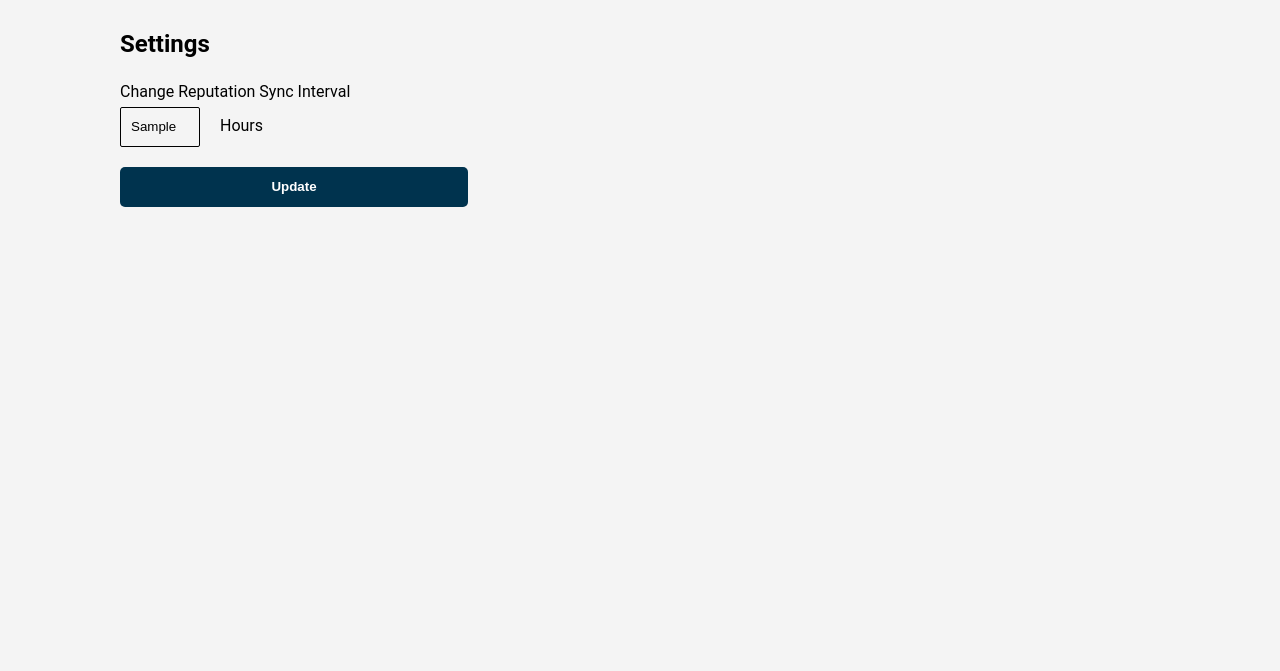
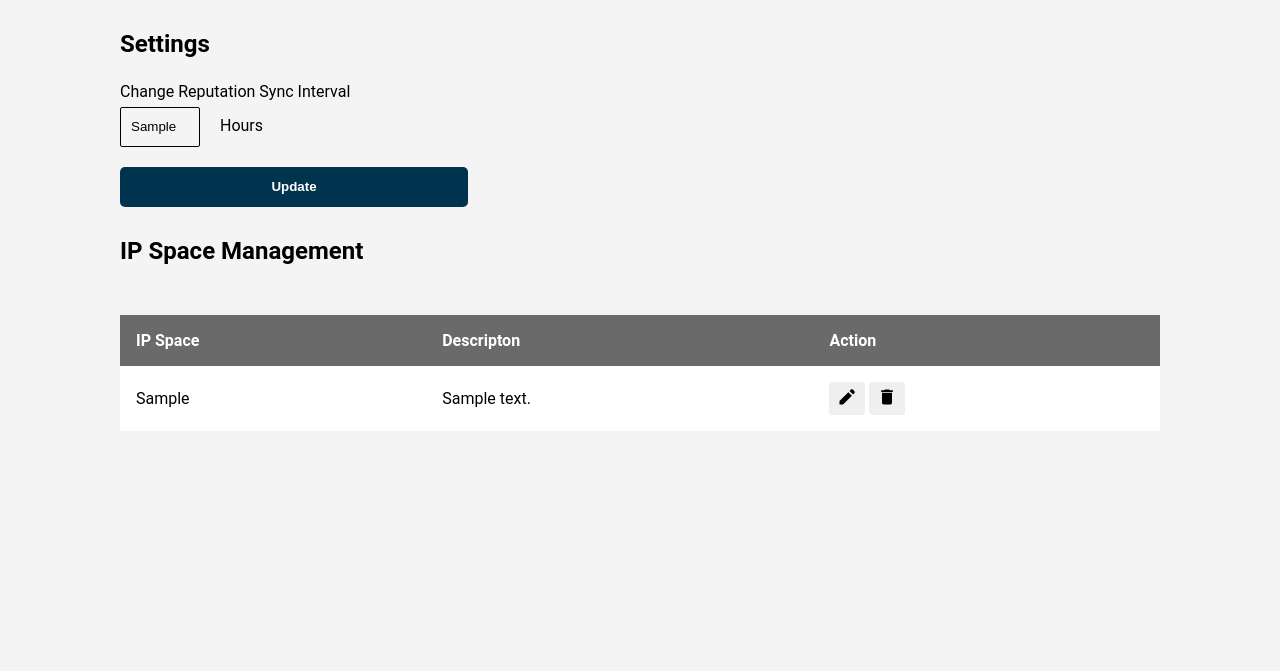
Before and after one commit to judithkwesi/ip-monitoring-tool, a Django app: template mainapp/templates/registration/settings.html in a window 1280 px wide. Shown: the top 671 px of the page. Run offline with Django 4.2, Linux system fonts and the light colour scheme; the template is opened without the code that fills it: most values are stand-ins (such as "Sample title", 1, 10 or a date in 2020).

Commit message:
Fix: Edit and delete IP space by admin (#89)
* Fix: edit or delete IP space by admin

```diff
--- a/mainapp/forms.py
+++ b/mainapp/forms.py
@@ -16,6 +16,11 @@ class SyncIntervalForm(forms.ModelForm):
     class Meta:
         model = SyncInterval
         fields = ['sync_interval']
+
+class IPSpaceEditForm(forms.ModelForm):
+    class Meta:
+        model = IPSpace
+        fields = ['ip_space', 'description']
 
 class AddIPForm(forms.ModelForm):
     ip_space = forms.CharField(required=True, min_length=3, widget=forms.TextInput(attrs={'placeholder': 'Enter your username'}))
--- a/mainapp/static/css/base.css
+++ b/mainapp/static/css/base.css
@@ -624,3 +656,14 @@ td {
 .mar {
   margin-top: 15px;
 }
+
+.btn-icons {
+  border: none;
+  padding: 5px 8px;
+  border-radius: 4px;
+  cursor: pointer;
+}
+
+.btn-icons img {
+  width: 20px;
+}
--- a/mainapp/templates/registration/settings.html
+++ b/mainapp/templates/registration/settings.html
@@ -24,5 +24,139 @@
       <input class="btn" type="submit" value="Update" />
     </form>
   </div>
+
+  <div id="overlay-dashboard">
+    <form action="{% url 'edit_ip' 0 %}" method="post" id="editForm">
+      {% csrf_token %}
+      <h2>Edit RENU IP Space</h2>
+      <div class="input-fields-user">
+        <label for="ip_space">IP space</label>
+        <input
+          type="text"
+          name="ip_space"
+          id="edit_ip_input"
+          placeholder="x.x.x.x/x"
+          required
+        />
+      </div>
+      <div class="input-fields-user">
+        <label for="description">Description</label>
+        <textarea
+          name="description"
+          id="edit_desc_input"
+          cols="30"
+          rows="10"
+          placeholder="Enter description"
+          required
+        ></textarea>
+      </div>
+
+      <div class="btn_group">
+        <button type="button" class="btn cancel" id="cancel_btn">Cancel</button>
+        <button type="submit" class="btn add">Edit</button>
+      </div>
+    </form>
+  </div>
+
+  <div id="overlay-delete">
+    <form action="{% url 'delete_ip' 0 %}" method="post" id="deleteForm">
+      {% csrf_token %}
+      <h2>Delete <span id="delete_ip"></span></h2>
+      <p>Are you sure you want to delete this IP, this action is irreversible.</p>
+
+      <div class="btn_group">
+        <button type="button" class="btn cancel" id="cancel_btn_1">
+          No, Cancel
+        </button>
+        <button type="submit" class="btn add">Yes, Delete</button>
+      </div>
+    </form>
+  </div>
+
+  <h2>IP Space Management</h2>
+
+  <table class="auto-group-p2pf-Vw7" id="ipTable">
+    <thead class="frame-11-N7j">
+      <tr>
+        <th class="column-3Um">IP Space</th>
+        <th class="column-2Lh">Descripton</th>
+        <th class="column-2Lh">Action</th>
+      </tr>
+    </thead>
+    <tbody>
+      {% for value in ips_list %}
+      <tr class="td-ASu">
+        <td>{{ value.ip }}</td>
+        <td>{{ value.description }}</td>
+        <td>
+          <button
+            class="btn-icons"
+            id="edit_ip_btn"
+            onclick="editIP(' {{ value.id }} ', ' {{ value.ip|escapejs }} ', ' {{ value.description|escapejs }} ')"
+          >
+            <img src="{% static 'icons/edit.svg' %}" />
+          </button>
+          <button
+            class="btn-icons"
+            onclick="
+          deleteIP('{{ value.id }}', '{{ value.ip }}')"
+          >
+            <img src="{% static 'icons/delete.svg' %}" />
+          </button>
+        </td>
+      </tr>
+      {% endfor %}
+    </tbody>
+  </table>
 </div>
+
+<!-- Add the JavaScript to handle the change event -->
+<script data-ips_list="{{ ips_list }}">
+  const data = document.currentScript.dataset;
+
+  const overlay = document.getElementById("overlay-dashboard");
+  const deleteOverlay = document.getElementById("overlay-delete");
+
+  const editIP = (id, ip, description) => {
+    const editIpInput = document.getElementById("edit_ip_input");
+    const editDescInput = document.getElementById("edit_desc_input");
+    const form = document.getElementById('editForm');
+    editIpInput.value = ip;
+    editDescInput.value = description;
+
+    const editUrl = `/edit_ip/${id.trim()}/`;
+
+    // Update the form's action attribute
+    form.action = editUrl;
+
+    overlay.style.display = "flex";
+  };
+
+  const deleteIP = (id, ip) => {
+    const ipToDelete = document.getElementById("delete_ip");
+    const form = document.getElementById('deleteForm');
+    ipToDelete.innerHTML = ip
+
+    const editUrl = `/delete_ip/${id.trim()}/`;
+
+    // Update the form's action attribute
+    form.action = editUrl;
+
+    deleteOverlay.style.display = "flex";
+  };
+
+  document.addEventListener("DOMContentLoaded", function () {
+
+    const cancelBtn = document.getElementById("cancel_btn");
+    const cancelBtn1 = document.getElementById("cancel_btn_1");
+
+    cancelBtn.addEventListener("click", function (event) {
+      overlay.style.display = "none";
+    });
+
+    cancelBtn1.addEventListener("click", function (event) {
+      deleteOverlay.style.display = "none";
+    });
+  });
+</script>
 {% endblock %}
--- a/mainapp/urls.py
+++ b/mainapp/urls.py
@@ -15,6 +15,8 @@ urlpatterns = [
     path('sync_interval/', views.update_sync_interval, name='sync_interval'),
     path('add_ip_space/', views.add_ip_space, name='add_ip_space'),
     path('github-action/', views.github_webhook, name='github_actions'),
+    path('edit_ip/<int:ip_id>/', views.edit_ip, name='edit_ip'),
+    path('delete_ip/<int:ip_id>/', views.delete_ip, name='delete_ip'),
 
     # password change
     path('password_change/', login_required(login_url='login')(auth_views.PasswordChangeView.as_view()), name='password_change'),
```
Also changed, not shown: other parts of mainapp/static/css/base.css (+34 -2 lines), mainapp/views.py (+27 -3 lines), mainapp/static/icons/delete.svg (added), mainapp/static/icons/edit.svg (added).
